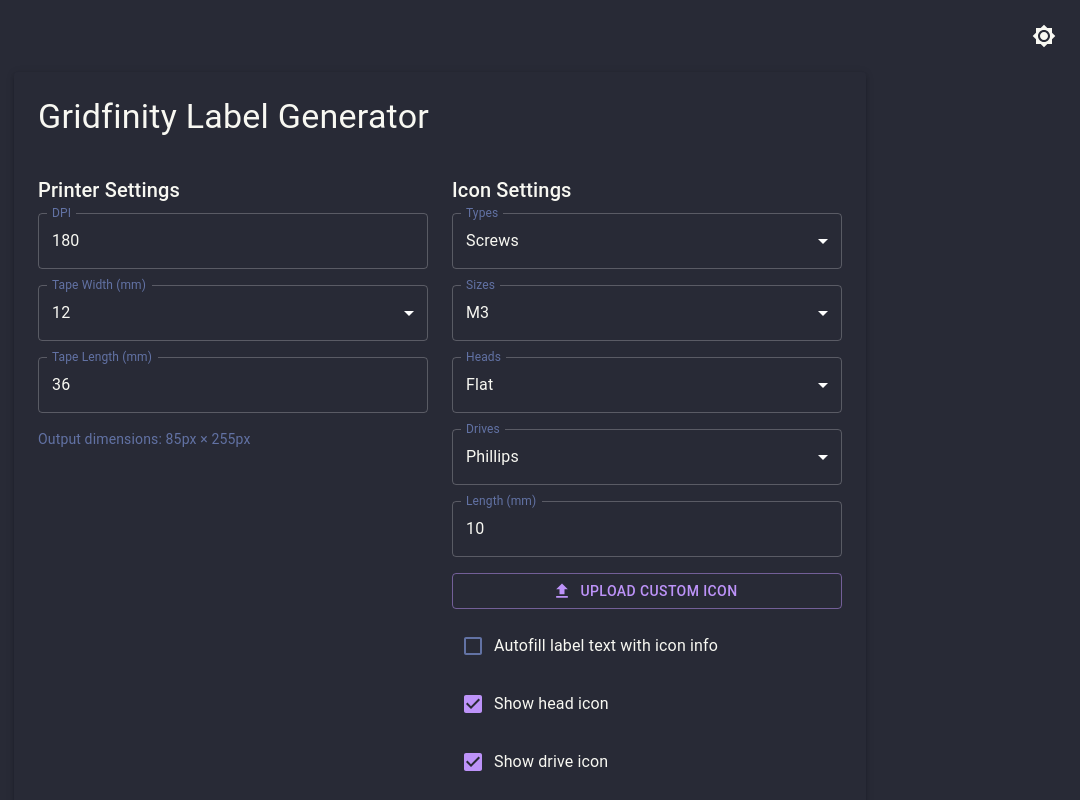
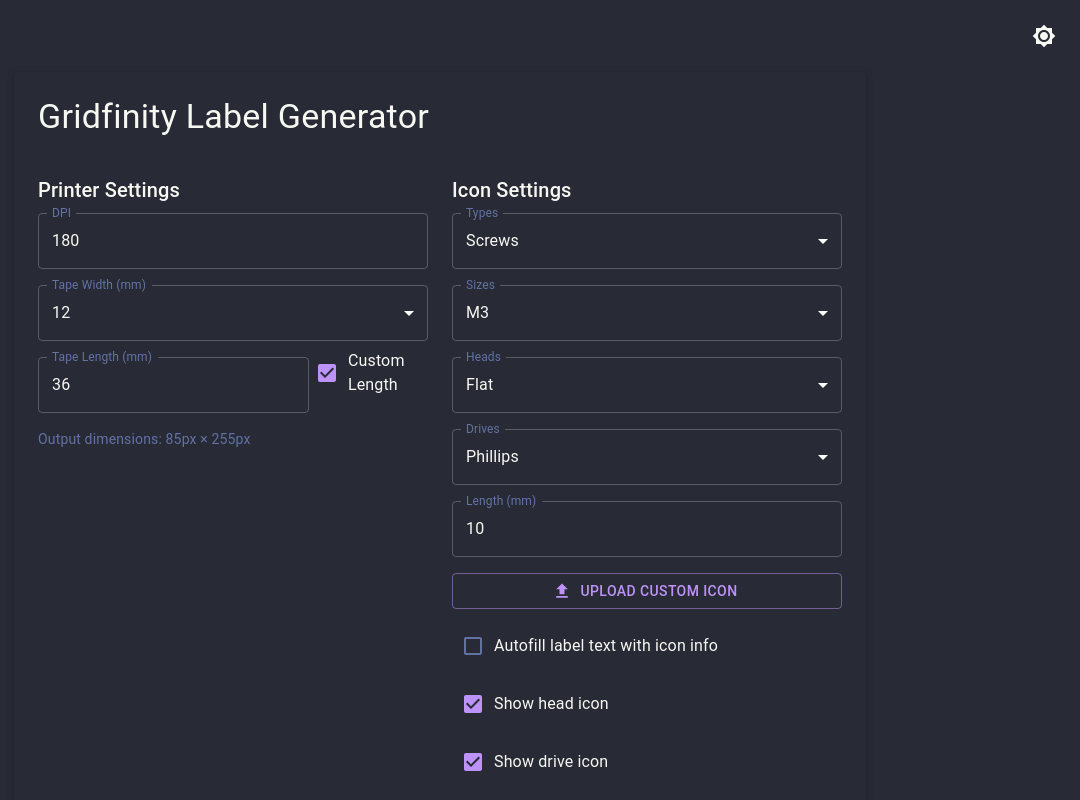
Before and after one commit to jyoo030/gridfinity-label-maker, a React (Create React App) app: page / in a window 1280 px wide. Shown: the top 800 px of the page, without its empty margins (200-1280 px from the left). Built offline with nearby package versions, Linux system fonts and the light colour scheme.

Commit message:
Fix automatic label length calculation

```diff
--- a/src/components/LabelMaker.js
+++ b/src/components/LabelMaker.js
@@ -186,6 +186,7 @@ function LabelMaker() {
       rawDpi: '180',
       rawTapeLength: '36',
       rawTapeWidth: '12',
+      lockLength: true,
     },
     icon: {
       type: 'Screws',
@@ -412,14 +413,25 @@ function LabelMaker() {
   };
 
   const handlePrinterChange = (field, rawField, value) => {
-    setConfig(prev => ({
+    setConfig(prev => {
+      const newConfig = {
         ...prev,
         printer: {
           ...prev.printer,
           [rawField]: value,
           [field]: value === '' ? 0 : Number(value),
         },
-    }));
+      };
+
+      // If we're unlocking the length, immediately calculate and set the required length
+      if (field === 'lockLength' && value === false) {
+        const requiredLength = calculateRequiredLength();
+        newConfig.printer.tapeLengthMm = requiredLength;
+        newConfig.printer.rawTapeLength = requiredLength.toString();
+      }
+
+      return newConfig;
+    });
   };
 
   const handleLineStyleChange = (lineIndex, field, value, rawField) => {
@@ -496,6 +508,60 @@ function LabelMaker() {
     italicSettings
   ]);
 
+  // Update the calculateRequiredLength function with more precise calculations
+  const calculateRequiredLength = () => {
+    const canvas = document.createElement('canvas');
+    const ctx = canvas.getContext('2d');
+    let totalWidth = 0;
+
+    // Calculate icon width if present
+    if (config.icon.type !== 'None' &&
+        ((config.icon.type === 'Screws' && (config.icon.showHeadIcon || config.icon.showDriveIcon)) ||
+         (config.icon.type !== 'Screws' && config.icon.showIcon))) {
+      // Icon takes up width equal to the tape width (square aspect ratio)
+      totalWidth += config.printer.tapeWidthMm;
+    }
+
+    // Calculate width needed for text
+    let maxTextWidth = 0;
+    config.text.lineContents.forEach(line => {
+      const text = line.text || `Line ${config.text.lineContents.indexOf(line) + 1}`;
+      ctx.font = `${line.italic ? 'italic ' : ''}${line.bold ? 'bold ' : ''}${line.fontSize}px "${config.text.font}"`;
+      const metrics = ctx.measureText(text);
+      maxTextWidth = Math.max(maxTextWidth, metrics.width);
+    });
+
+    // Convert text pixels to mm
+    const pixelsPerMm = config.printer.dpi / 25.4;
+    const textWidthMm = Math.ceil(maxTextWidth / pixelsPerMm);
+
+    totalWidth += textWidthMm;
+
+    return Math.max(totalWidth, 8); // Minimum 8mm length
+  };
+
+  // Update useEffect to handle both growth and shrinking
+  useEffect(() => {
+    if (!config.printer.lockLength) {
+      const requiredLength = calculateRequiredLength();
+      // Only update if the difference is more than 1mm to prevent minor fluctuations
+      if (Math.abs(requiredLength - config.printer.tapeLengthMm) > 1) {
+        handlePrinterChange('tapeLengthMm', 'rawTapeLength', requiredLength.toString());
+      }
+    }
+  }, [
+    config.text.lineContents.map(line => line.text).join(''), // Track actual text content
+    config.text.lineContents.map(line => line.fontSize).join(''), // Track font sizes
+    config.text.font,
+    config.printer.lockLength,
+    config.printer.dpi,
+    config.icon.type,
+    config.icon.showHeadIcon,
+    config.icon.showDriveIcon,
+    config.icon.showIcon,
+    config.printer.tapeWidthMm
+  ]);
+
   return (
     <Stack spacing={3}>
       <Box>
@@ -535,14 +601,30 @@ function LabelMaker() {
                 ))}
               </Select>
             </FormControl>
+            <Box sx={{ display: 'flex', gap: 1, alignItems: 'flex-start' }}>
               <TextField
                 fullWidth
                 type="number"
                 label="Tape Length (mm)"
                 value={config.printer.rawTapeLength}
                 onChange={(e) => handlePrinterChange('tapeLengthMm', 'rawTapeLength', e.target.value)}
-              inputProps={{ min: 8, max: 100 }}
+                inputProps={{
+                  min: 8,
+                  max: 100,
+                  disabled: !config.printer.lockLength
+                }}
               />
+              <FormControlLabel
+                control={
+                  <Checkbox
+                    checked={config.printer.lockLength}
+                    onChange={(e) => handlePrinterChange('lockLength', 'lockLength', e.target.checked)}
+                  />
+                }
+                label="Custom Length"
+                sx={{ mt: -1 }} // Align with TextField
+              />
+            </Box>
             <Typography variant="body2" color="textSecondary">
               Output dimensions: {dimensions.width}px × {dimensions.height}px
             </Typography>
```
Lines whose indentation alone changed are shown as unchanged.
